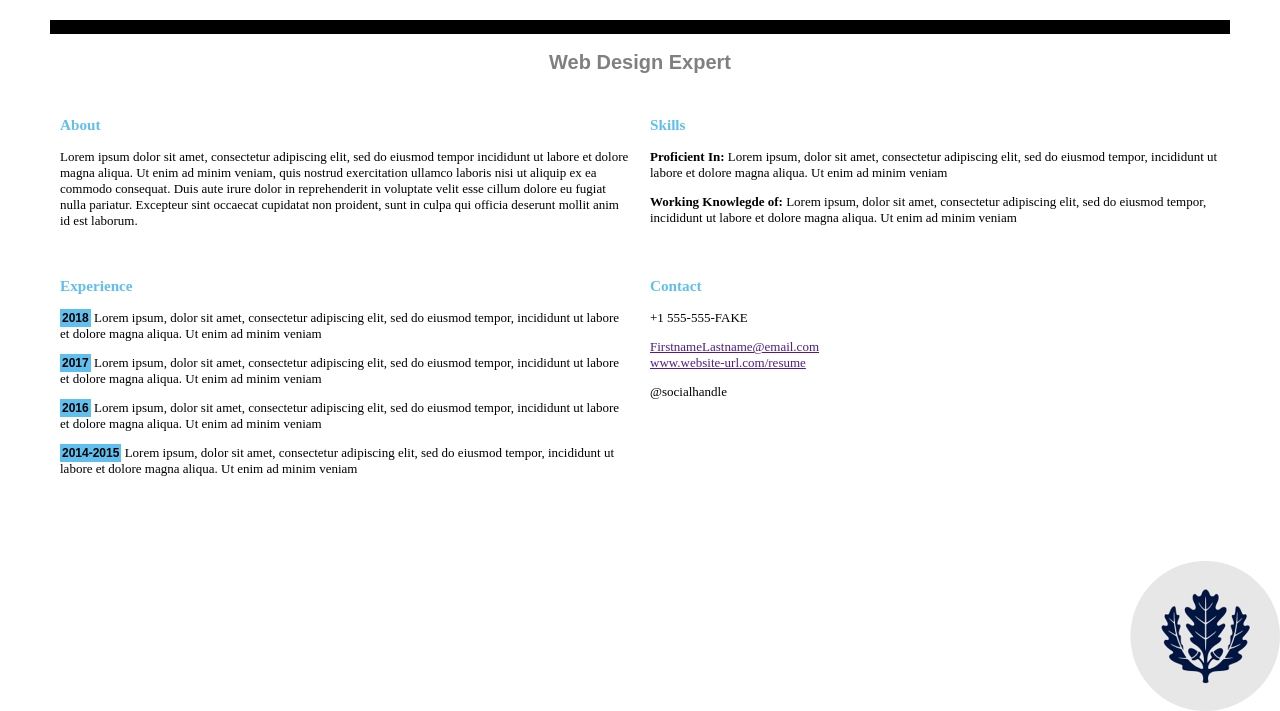
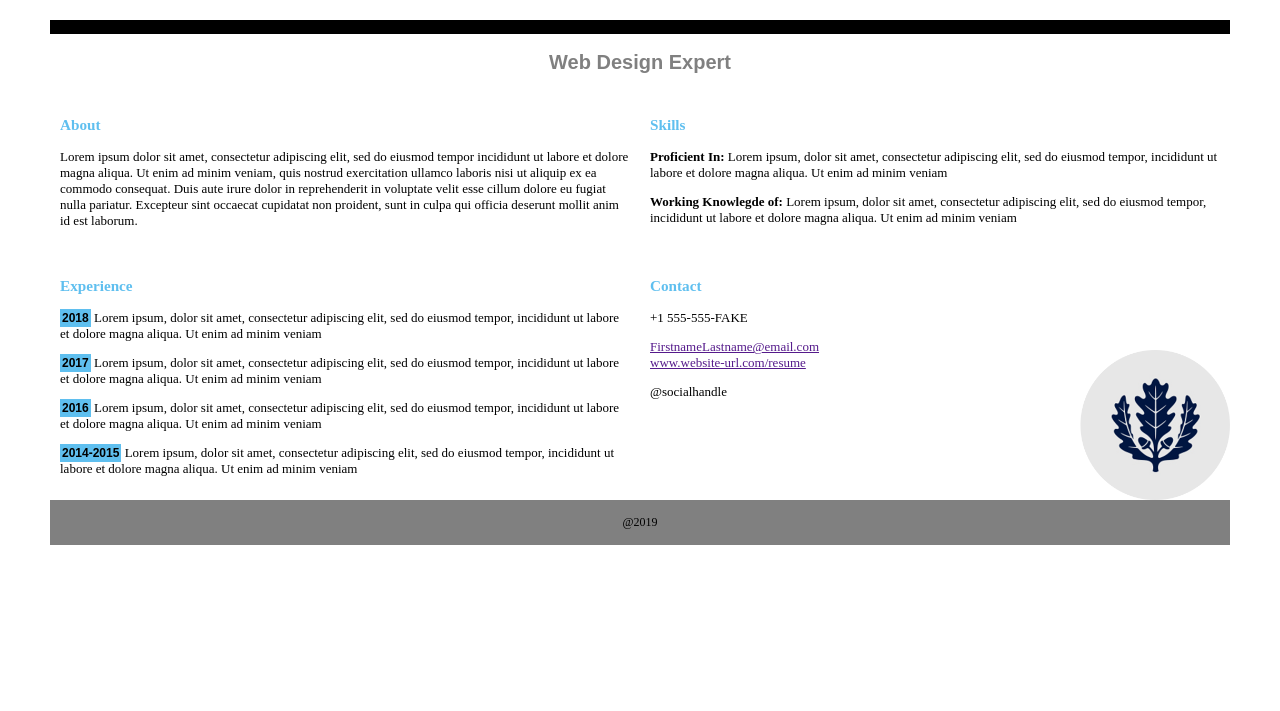
Before and after one commit to vnwaogu7/Resume, a plain HTML site: page index.html in a window 1280 px wide. Shown: the part 89-800 px from the top of the page. Drawn offline with Linux system fonts and the light colour scheme; a web font is replaced by a local one.

Commit message:
Update index.html

```diff
--- a/index.html
+++ b/index.html
@@ -5,6 +5,7 @@
     <link href="https://fonts.googleapis.com/css?family=IM+Fell+Double+Pica:400i" rel="stylesheet">
   </head>
   <body>
+
     <div class="top">
     <header>
       <h1>Victor Nwaogu</h1>
@@ -42,8 +43,10 @@
       <p>@socialhandle<p>
     </div>
         </section>
+        <img src="Shape.png" width="150px" height="150px">
     </div>
-    <img src="Shape.png" width="150px" height="150px">
-
+    <footer>
+      @2019
+    </footer>
   </body>
 </html>
```
